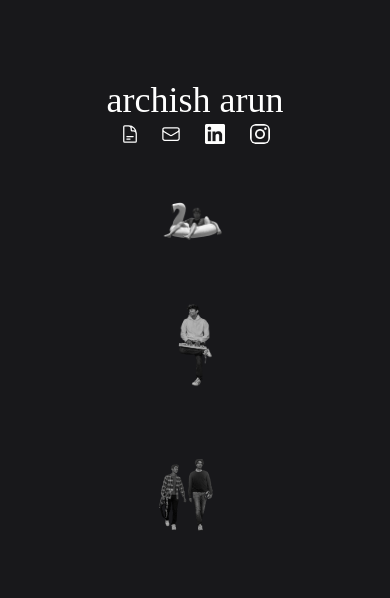
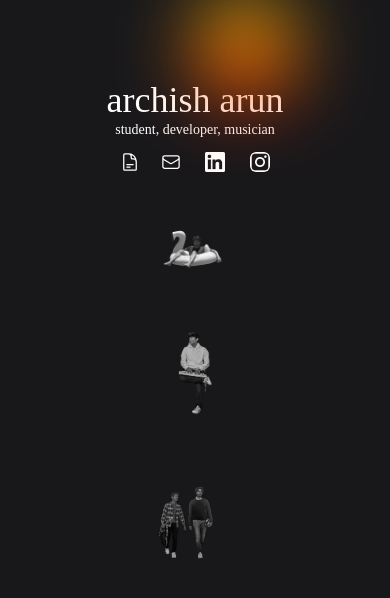
Before and after one commit to lodfod/archish.co, a React (Vite) app: page / in a window 390 px wide. Shown: the top 598 px of the page. Built offline with nearby package versions, Linux system fonts and the light colour scheme; a web font is replaced by a local one.

Commit message:
added cool gradient effect on cursor (not mobile optimized yet)

```diff
--- a/src/App.css
+++ b/src/App.css
@@ -15,3 +15,56 @@
     animation: logo-spin infinite 20s linear;
   }
 }
+
+* {
+  cursor: none;
+}
+
+
+.blob {
+  pointer-events: none;
+  position: absolute;
+
+  translate: -50%, -50%;
+
+  border-radius: 50%;
+  opacity: 1;
+  top: 50%;
+  left: 50%;
+  width: 100px;
+  height: 100px;
+  background: linear-gradient(
+    to right,
+    yellow,
+    red
+  );
+  box-shadow: 0 0 0 1px rgba(0, 0, 0, 0.1);
+  animation: rotate 30s infinite;
+
+
+  @media (min-width: 400px) {
+    display: block;
+  }
+
+}
+
+
+@keyframes rotate {
+  from {
+    rotate: 0deg;
+  }
+
+
+
+  to {
+    rotate: 360deg;
+  }
+}
+
+#blur {
+  height: 100px;
+  width: 100px;
+  position: absolute;
+  z-index: 2;
+  backdrop-filter: blur(200px);
+}
--- a/src/views/MainView.tsx
+++ b/src/views/MainView.tsx
@@ -1,4 +1,4 @@
-import React from 'react'
+import React, {useEffect, useRef} from 'react'
 
 import keyboardImage from '../assets/archish_keyboard.png'
 import flamingoImage from '../assets/archish_flamingo.png'
@@ -9,31 +9,88 @@ import instagramIcon from '../assets/instagram.png'
 import { DocumentTextIcon, EnvelopeIcon } from '@heroicons/react/24/outline'
 
 function MainView() {
+    const delay = 18;
+
+    const cursorVisible = useRef(true)
+    const cursorEnlarged = useRef(false)
+
+    const endX = useRef(window.innerWidth / 2)
+    const endY = useRef(window.innerHeight / 2)
+
+    const _x = useRef(0)
+    const _y = useRef(0)
+
+    const requestRef = useRef(null)
+
+    const blob = useRef(null)
+
+   const mouseMoveEvent = (e: any) => {
+    console.log(endX)
+    console.log(endY)
+    endX.current = e.pageX - Math.abs(0.04*window.innerWidth);
+    endY.current = e.pageY - Math.abs(window.innerHeight * 0.04);
+    //@ts-ignore
+    blob.current.animate(
+        {
+            top: endY.current + 'px',
+            left: endX.current + 'px',
+
+        }, {duration: 1000, fill:"forwards"}
+    )
+
+
+
+   }
+
+   useEffect(() => {
+    document.addEventListener('mousemove', mouseMoveEvent)
+    return () => {
+        document.removeEventListener('mousemove', mouseMoveEvent)
+    }
+   }, [])
     return (
-        <div className='items-center sm:h-screen text-center content-center p-20 text-4xl font-medium sm:flex justify-center sm:justify-between '>
+        <>
+        <div className='blur-2xl'>
+
+        <div ref={blob} className='blob'>
+
+
+
+
+
+
+
+        </div>
+
+
+       </div>
+            <div className='items-center sm:h-screen text-center content-center p-20 text-4xl font-medium sm:flex justify-center sm:justify-between z-10 '>
                 <div className="">
-                <div onClick={(e) => window.location.href = "/#"} className='hover:cursor-pointer text-white hover:text-transparent hover:bg-gradient-to-r bg-clip-text hover:from-red-500 hover:to-yellow-500'>
+                    <div onClick={(e) => window.location.href = "/#"} className=' text-white hover:text-transparent hover:bg-gradient-to-r bg-clip-text hover:from-red-500 hover:to-yellow-500'>
                         archish arun
+                        <div className='font-light text-sm pb-2'>
+                            student, developer, musician
+                        </div>
                     </div>
                     <div className='flex px-10 sm:px-4 justify-between pt-1 '>
                         <a href="mailto:me@archisharun.com?subject=Request for Resume">
-                        <DocumentTextIcon className='h-5 w-5 hover:cursor-pointer hover:shadow-lg hover:shadow-red-500 rounded-md' />
+                            <DocumentTextIcon className='h-5 w-5 transition ease-in-out delay-75 hover:scale-110 hover:shadow-lg hover:shadow-red-500 rounded-md' />
                         </a>
 
                         <a href="mailto:me@archisharun.com?subject=Request for Resume">
-                        <EnvelopeIcon className=' h-5 bg-transparent w-5 hover:cursor-pointer hover:shadow-lg hover:shadow-orange-700 rounded-md' />
+                            <EnvelopeIcon className=' h-5 bg-transparent w-5 transition ease-in-out delay-75 hover:scale-110 hover:shadow-lg hover:shadow-orange-700 rounded-md' />
                         </a>
 
                         <a href="https://linkedin.com/in/archisharun" target='_blank'>
                             <div className='pl-1'>
-                            <img className=' h-5 w-5  hover:cursor-pointer hover:shadow-lg hover:shadow-orange-500  ' src={linkedinIcon} alt="" />
+                                <img className=' h-5 w-5  transition ease-in-out delay-75 hover:scale-110  hover:shadow-lg hover:shadow-orange-500  ' src={linkedinIcon} alt="" />
                             </div>
                         </a>
 
 
                         <a href="https://instagram.com/archisharun" target="_blank">
                             <div className='pl-1'>
-                            <img className=' h-5 w-5 invert hover:cursor-pointer hover:shadow-lg hover:shadow-blue-500 rounded-md ' src={instagramIcon} alt="" />
+                                <img className=' h-5 w-5 invert  transition ease-in-out delay-75 hover:scale-110 hover:shadow-lg hover:shadow-blue-500 rounded-md ' src={instagramIcon} alt="" />
                             </div>
                         </a>
 
@@ -46,21 +103,21 @@ function MainView() {
                 <div className='pt-2 flex flex-col  sm:flex-row justify-center items-center'>
                     <button onClick={() => window.open('https://linktr.ee/archisharun', '_blank')}>
                         <div className='w-36 pt-5 flex justify-center'>
-                        <img className="transition ease-in-out delay-75 hover:scale-110 w-36  align-middle grayscale hover:grayscale-0 hover:cursor-pointer" src={flamingoImage} alt="" />
+                            <img className="transition ease-in-out delay-75 hover:scale-110 w-36  align-middle grayscale hover:grayscale-0 " src={flamingoImage} alt="" />
                         </div>
 
                     </button>
 
                     <button onClick={() => window.open('https://open.spotify.com/artist/4f5hsDIno1YcAWvudVPyeu?si=OKrmNktfS9Cp8L6Nb9vbzQ', '_blank')}>
                         <div className='h-36 w-36 flex justify-center align-middle'>
-                        <img className="transition ease-in-out delay-75 hover:scale-110  h-36 grayscale hover:grayscale-0 hover:cursor-pointer" src={keyboardImage} alt="" />
+                            <img className="transition ease-in-out delay-75 hover:scale-110  h-36 grayscale hover:grayscale-0 " src={keyboardImage} alt="" />
                         </div>
 
                     </button>
 
                     <button onClick={() => window.open('https://linktr.ee/52prime', "_blank")}>
                         <div className='w-44 flex justify-center align-middle'>
-                        <img className="transition ease-in-out delay-75 hover:scale-110 w-44 grayscale hover:grayscale-0 pt-6 hover:cursor-pointer" src={primeImage} alt="" />
+                            <img className="transition ease-in-out delay-75 hover:scale-110 w-44 grayscale hover:grayscale-0 pt-6 " src={primeImage} alt="" />
                         </div>
 
                     </button>
@@ -71,6 +128,8 @@ function MainView() {
                 </div>
 
             </div>
+        </>
+
     )
 }
 
```
Lines whose indentation alone changed are shown as unchanged.
